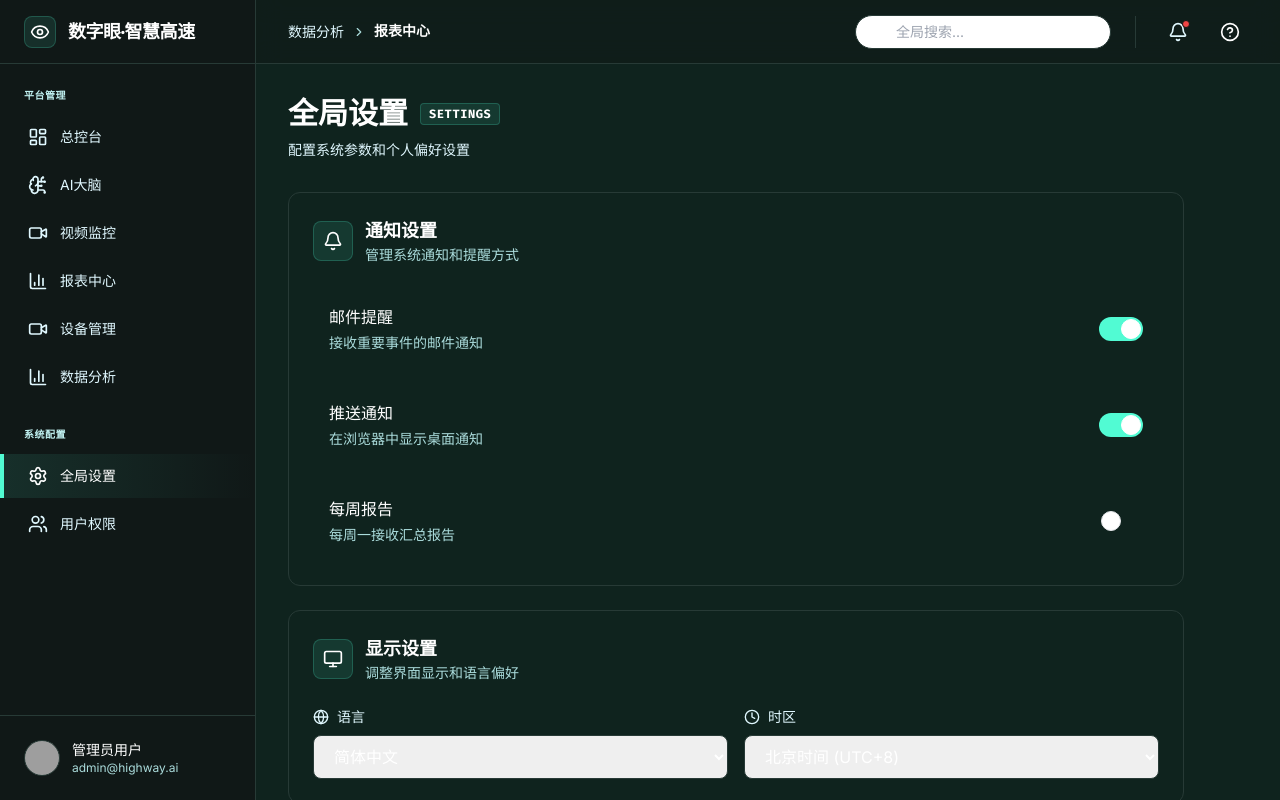
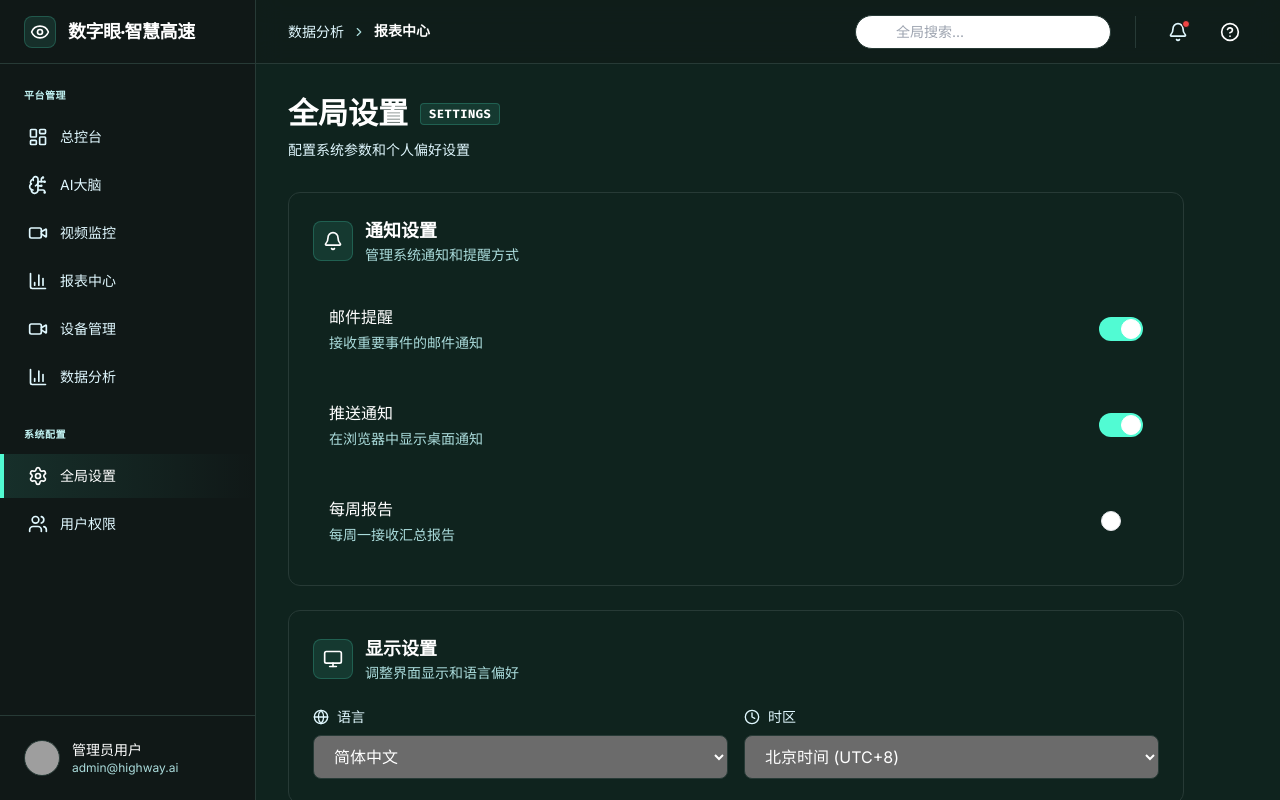
Before and after one commit to tgotg7996/highway-vision, a React (Vite) app: page /#/settings in a window 1280 px wide. Built offline with nearby package versions, Linux system fonts and the light colour scheme; grey boxes are pictures that could not be loaded.

Commit message:
设置页修改

```diff
--- a/pages/Settings.tsx
+++ b/pages/Settings.tsx
@@ -152,8 +152,8 @@ const Settings: React.FC = () => {
                 onChange={(e) => setSettings({...settings, display: {...settings.display, timezone: e.target.value}})}
                 className="w-full bg-grey-1700 border border-border-color rounded-lg px-4 py-2.5 text-white focus:outline-none focus:ring-2 focus:ring-primary/50 focus:border-primary cursor-pointer"
               >
-                <option value="Asia/Shanghai" className="bg-grey-1700 text-white">北京时间 (UTC+8)</option>
-                <option value="UTC" className="bg-grey-1700 text-white">协调世界时 (UTC)</option>
+                <option value="Asia/Shanghai">北京时间 (UTC+8)</option>
+                <option value="UTC">协调世界时 (UTC)</option>
               </select>
             </div>
           </div>
--- a/styles.css
+++ b/styles.css
@@ -156,6 +156,19 @@ body {
 .text-tertiary { color: var(--color-text-tertiary); }
 .text-muted { color: var(--color-text-muted); }
 .text-data { color: var(--color-text-data); }
+
+/* ====================================
+   Form Elements
+   ==================================== */
+
+select {
+  color-scheme: dark;
+}
+
+select option {
+  background-color: var(--grey-1700);
+  color: white;
+}
 
 /* ====================================
    Utility Classes
```
